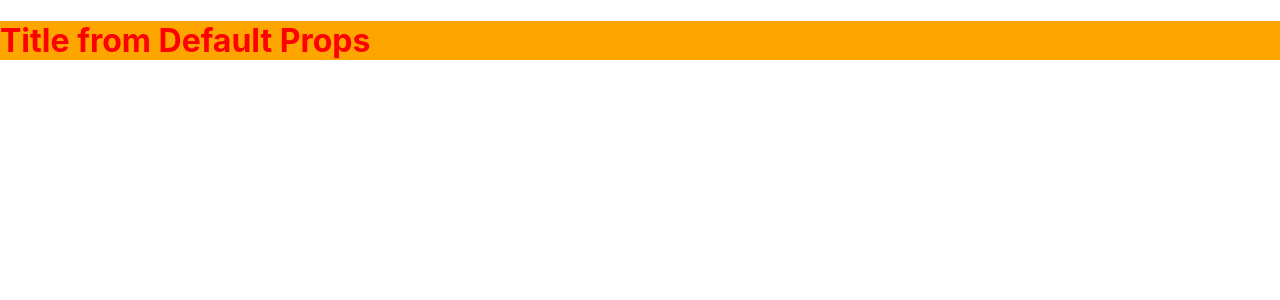
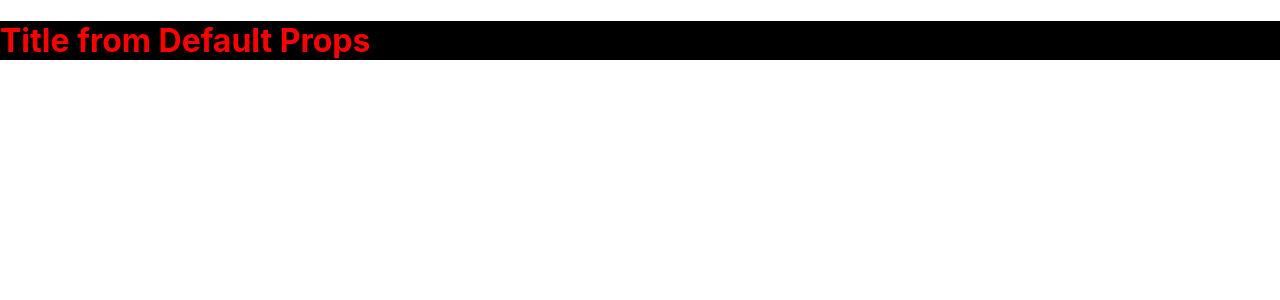
Before and after one commit to rowah/task-tracker-react, a React (Create React App) app: page / in a window 1280 px wide. Shown: the top 300 px of the page. Built offline with nearby package versions, Linux system fonts and the light colour scheme.

Commit message:
adds CSS object

```diff
--- a/src/components/Header.js
+++ b/src/components/Header.js
@@ -6,7 +6,7 @@ import React from "react";
 const Header = ({ title }) => {
   return (
     <header>
-      <h1 style={{ color: "red", backgroundColor: "orange" }}>{title}</h1>
+      <h1 style={headingStyle}>{title}</h1>
     </header>
   );
 };
@@ -18,4 +18,9 @@ Header.propTypes = {
   title: PropTypes.string.isRequired, //if required
 };
 
+const headingStyle = {
+  color: "red",
+  backgroundColor: "black",
+};
+
 export default Header;
```
